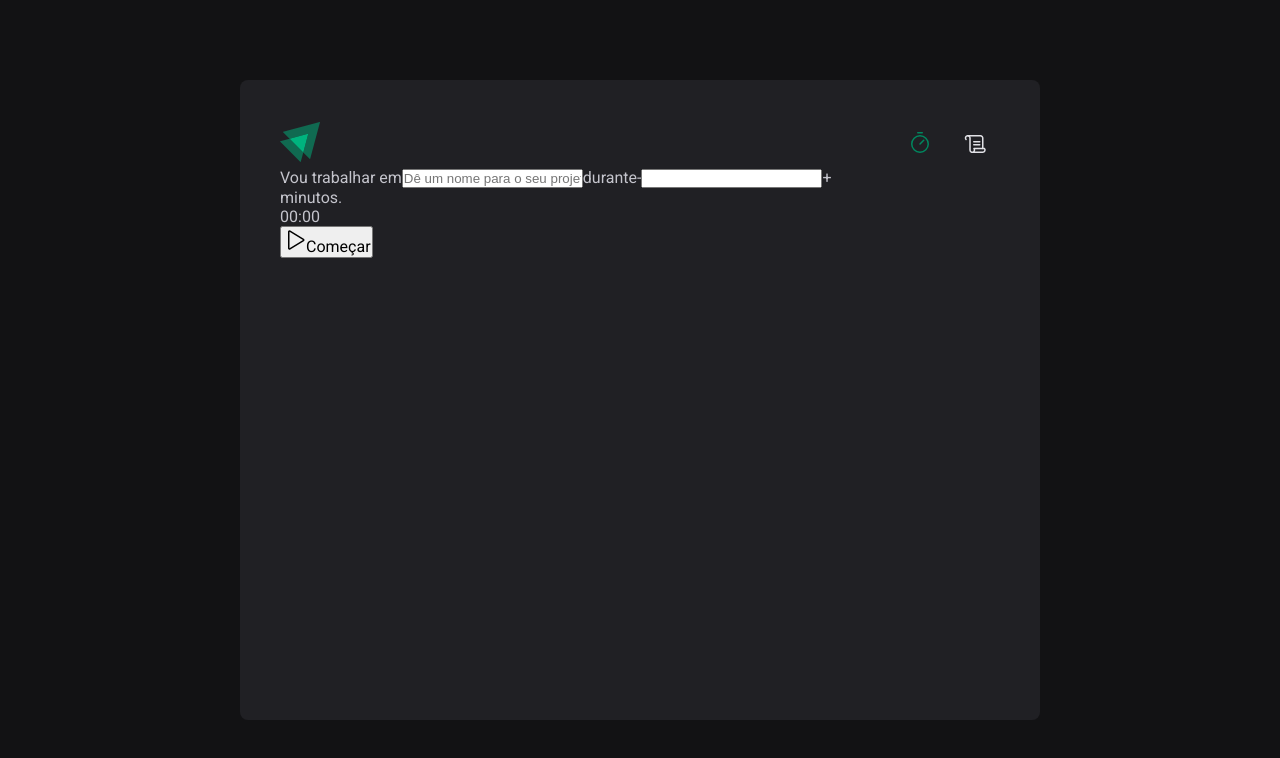
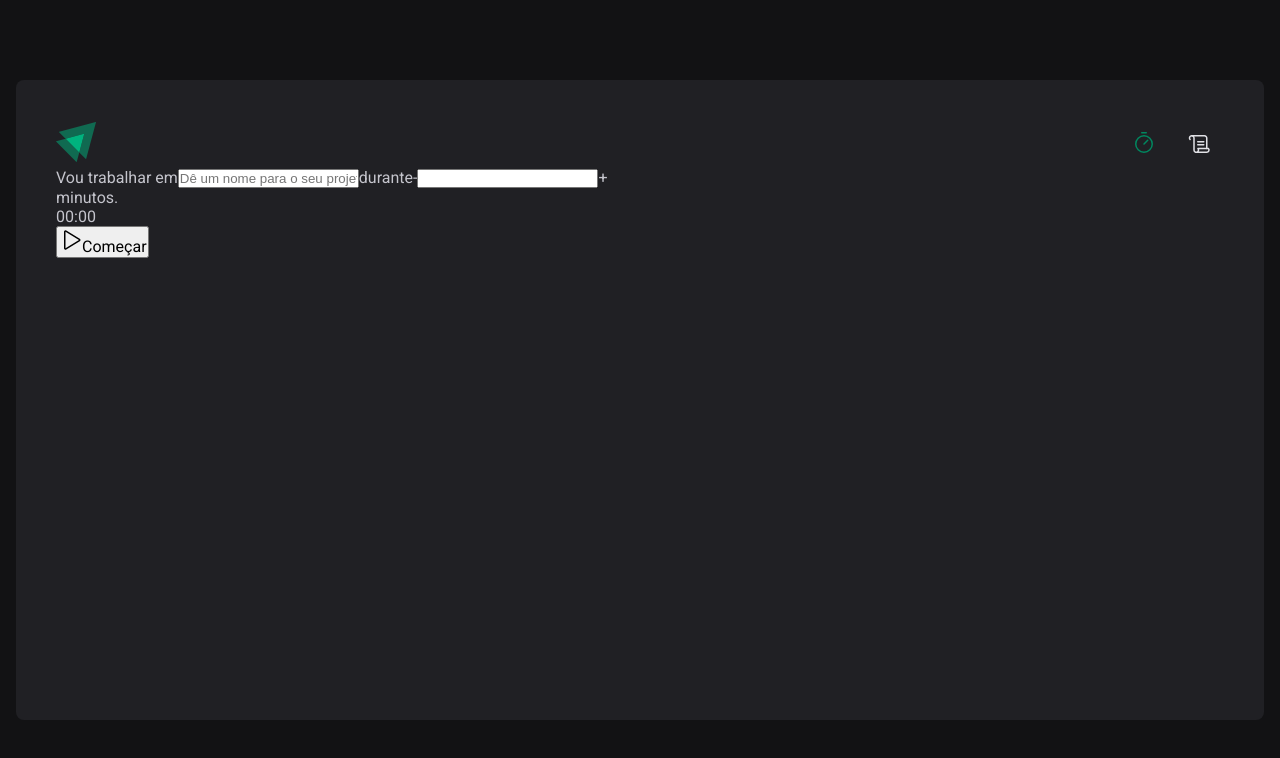
Before and after one commit to lucasmbrute2/pomodoro, a React (Vite) app: page / in a window 1280 px wide. Shown: the top 758 px of the page. Built offline with nearby package versions, Linux system fonts and the light colour scheme.

Commit message:
fix: changed layout width

```diff
--- a/src/layouts/DefaultLayout/styles.ts
+++ b/src/layouts/DefaultLayout/styles.ts
@@ -1,7 +1,7 @@
 import styled from "styled-components";
 
 export const LayoutContainer = styled.div`
-    max-width: 50rem;
+    max-width: 78rem;
     height: calc(100vh - 10rem);
     margin: 5rem auto;
     padding: 2.5rem;
```
